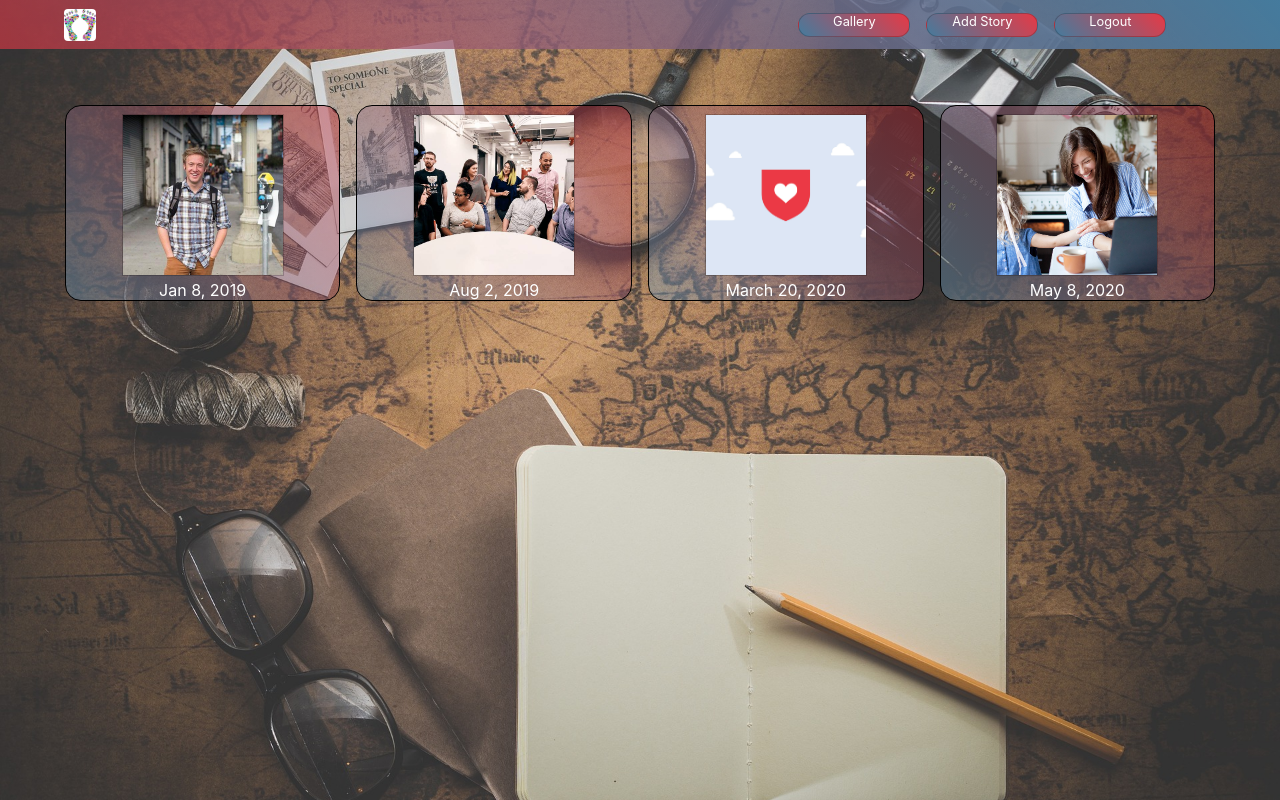
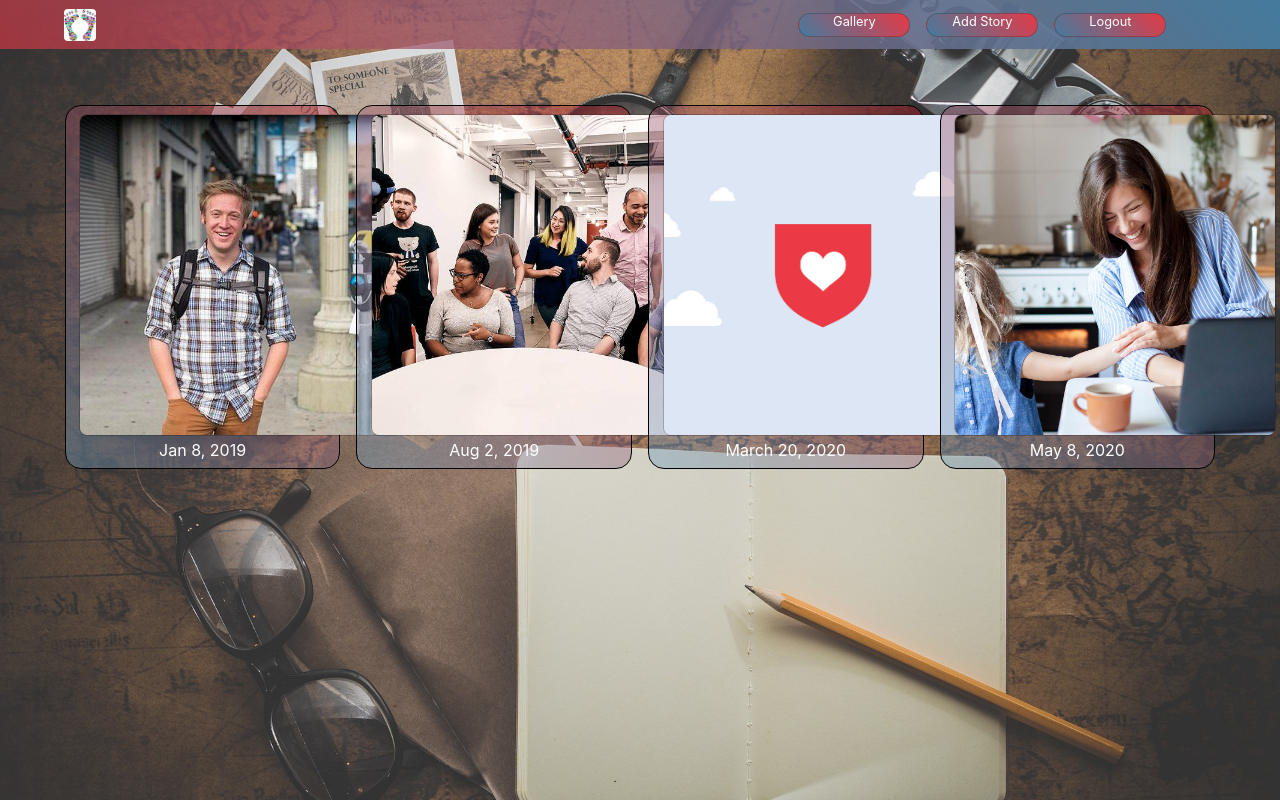
Before and after one commit to bw-ptct-Expat-Journal-4/frontend, a React (Create React App) app: page /user/LambdaSchool in a window 1280 px wide. Built offline with nearby package versions, Linux system fonts and the light colour scheme.

Commit message:
more size adjustments

```diff
--- a/src/component/Gallery.js
+++ b/src/component/Gallery.js
@@ -57,8 +57,9 @@ const Section = styled.section`
 
     img {
         border: 1px solid rgb(0, 0, 0, .2);
-        width: 20vh;
-        height: 20vh;
+        border-radius: .5rem;
+        width: 40vh;
+        height: 40vh;
         object-fit: cover;
         margin-left: auto;
         margin-right: auto;
@@ -75,8 +76,8 @@ const Section = styled.section`
         }
 
         img {
-            width: 25vh;
-            height: 25vh;
+            width: 30vh;
+            height: 30vh;
         }
     }
 
@@ -97,8 +98,8 @@ const Section = styled.section`
         }
 
         img {
-            width: 70vh;
-            height: 70vh;
+            width: 58vh;
+            height: 58vh;
         }
     }
 `
--- a/src/component/UserGallery.js
+++ b/src/component/UserGallery.js
@@ -63,8 +63,7 @@ const Section = styled.section`
 
     .story-date {
         color: white;
-        padding-left: 1rem;
-        padding-right: 1rem;
+        margin-bottom: .5rem;
     }
 
     .story-text {
@@ -76,8 +75,9 @@ const Section = styled.section`
 
     img {
         border: 1px solid rgb(0, 0, 0, .2);
-        width: 20vh;
-        height: 20vh;
+        border-radius: .5rem;
+        width: 40vh;
+        height: 40vh;
         object-fit: cover;
         margin-left: auto;
         margin-right: auto;
@@ -89,8 +89,8 @@ const Section = styled.section`
         }
 
         img {
-            width: 25vh;
-            height: 25vh;
+            width: 30vh;
+            height: 30vh;
         }
     }
 
@@ -111,8 +111,8 @@ const Section = styled.section`
         }
 
         img {
-            width: 70vh;
-            height: 70vh;
+            width: 58vh;
+            height: 58vh;
         }
     }
 `
```
